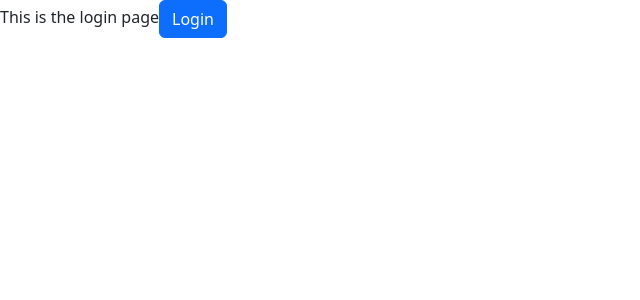
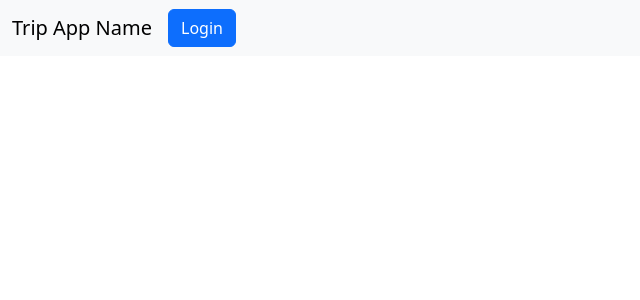
Before and after one commit to Juebele/Travel_App, a React (Create React App) app in the folder client/: page / in a window 1280 px wide. Shown: the top 300 px of the page, without its empty margins (0-640 px from the left). Built offline with nearby package versions, Linux system fonts and the light colour scheme.

Commit message:
working on it

```diff
--- a/client/src/components/Home.js
+++ b/client/src/components/Home.js
@@ -4,12 +4,25 @@ import { Link } from 'react-router-dom';
 function Home() {
     return (
         <div>
-            This is the login page
-            <Link to={`/login`}>
-                <button className="btn btn-primary">
-                    Login
-                </button>
-            </Link>
+            <nav className="navbar navbar-expand-lg bg-body-tertiary">
+                <div className="container-fluid">
+                    <a className="navbar-brand" href="/">Trip App Name</a>
+                    <button className="navbar-toggler" type="button" data-bs-toggle="collapse" data-bs-target="#navbarNavDropdown" aria-controls="navbarNavDropdown" aria-expanded="false" aria-label="Toggle navigation">
+                        <span className="navbar-toggler-icon"></span>
+                    </button>
+                    <div className="collapse navbar-collapse" id="navbarNavDropdown">
+                        <ul className="navbar-nav">
+                            <li className="nav-item">
+                                <Link to={`/login`}>
+                                    <button className="btn btn-primary">
+                                        Login
+                                    </button>
+                                </Link>
+                            </li>
+                        </ul>
+                    </div>
+                </div>
+            </nav>
         </div>
     )
 }
```
Also changed, not shown: 1 other file (tests, documents, lock files or other folders).
